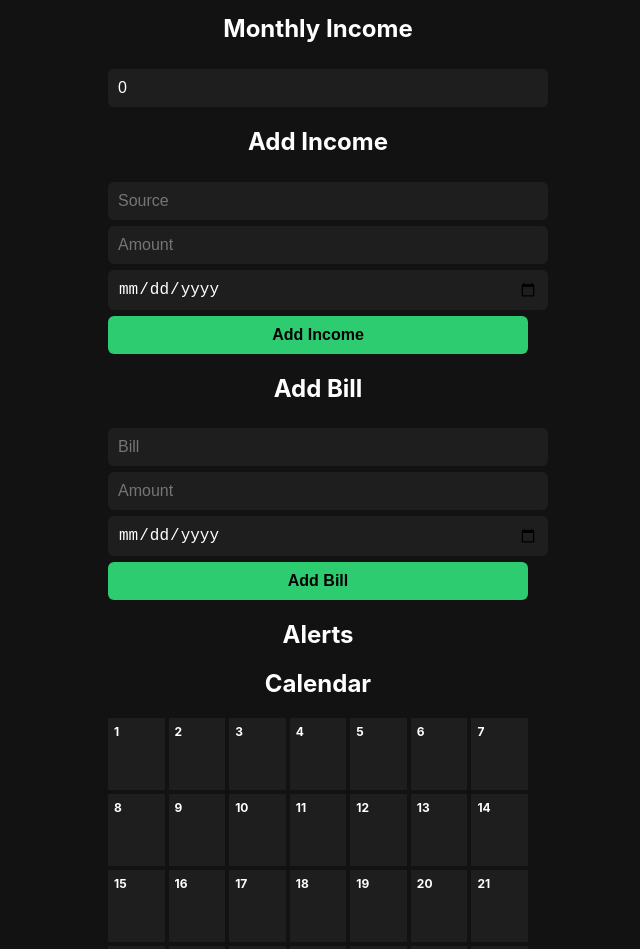
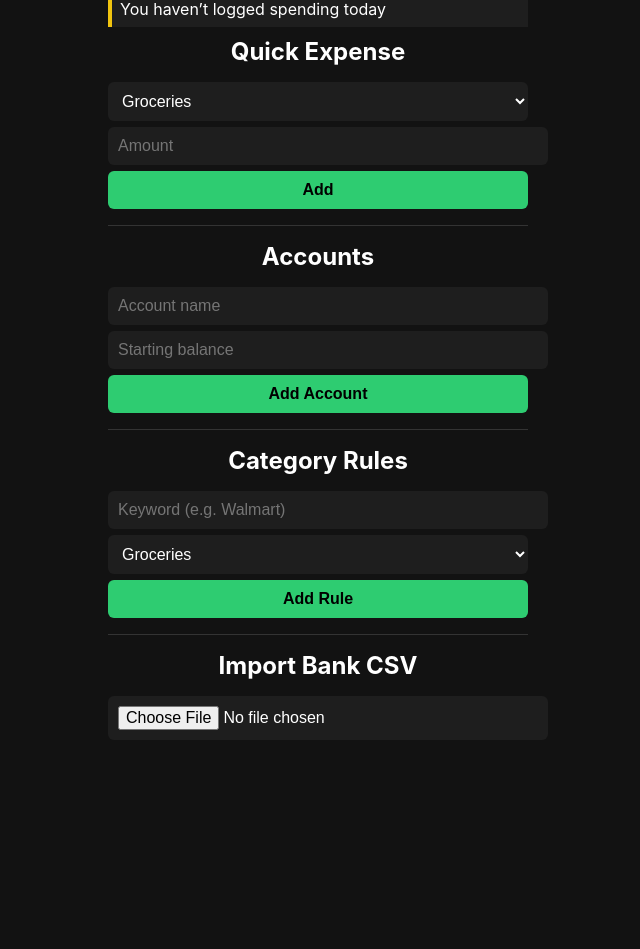
Before and after one commit to stephensullivan33/budget-app, a plain HTML site: page index.html in a window 1280 px wide. Shown: the part 84-1033 px from the top of the page, without its empty margins (322-962 px from the left). After the commit the page ends 840 px from the top, so only its background shows below. Drawn offline with Linux system fonts and the light colour scheme.

Commit message:
index.html

```diff
--- a/index.html
+++ b/index.html
@@ -6,152 +6,145 @@
 <title>Budget</title>
 
 <style>
-body {
-  margin:0;
-  font-family:-apple-system,BlinkMacSystemFont,sans-serif;
-  background:#121212;
-  color:#fff;
-}
-.container {
-  padding:16px;
-  max-width:420px;
-  margin:auto;
-}
-h1,h2 {
-  text-align:center;
-}
-input,select,button {
-  width:100%;
-  padding:10px;
-  margin-top:6px;
-  border-radius:6px;
-  border:none;
-  font-size:16px;
-}
-input,select {
-  background:#1e1e1e;
-  color:#fff;
-}
-button {
-  background:#2ecc71;
-  color:#000;
-  font-weight:bold;
-}
-.bill { color:#e74c3c; }
-.income { color:#2ecc71; }
-.calendar {
-  display:grid;
-  grid-template-columns:repeat(7,1fr);
-  gap:4px;
-  margin-top:10px;
-}
-.day {
-  background:#1e1e1e;
-  padding:6px;
-  min-height:60px;
-  font-size:12px;
-}
-.alert {
-  background:#333;
-  padding:8px;
-  border-left:4px solid #e74c3c;
-  margin-top:8px;
-}
+body{margin:0;font-family:-apple-system,BlinkMacSystemFont,sans-serif;background:#121212;color:#fff}
+.container{padding:16px;max-width:420px;margin:auto}
+h1,h2,h3{text-align:center;margin:10px 0}
+button,input,select{width:100%;padding:10px;margin-top:6px;border-radius:6px;border:none;font-size:16px}
+button{background:#2ecc71;color:#000;font-weight:bold}
+input,select{background:#1e1e1e;color:#fff}
+.card{background:#1e1e1e;padding:10px;border-radius:6px;margin-top:6px}
+.row{display:flex;justify-content:space-between;align-items:center}
+.bill{color:#e74c3c}
+.income{color:#2ecc71}
+.alert{background:#1e1e1e;border-left:4px solid #f1c40f;padding:8px;margin-top:8px}
+.small{font-size:12px;opacity:.8}
+hr{border:none;border-top:1px solid #333;margin:16px 0}
 </style>
 </head>
 
 <body>
 <div class="container">
-<h1>Monthly Budget</h1>
 
-<h2>Monthly Income</h2>
-<input type="number" id="income">
+<h1>Dashboard</h1>
 
-<h2>Add Income</h2>
-<input id="incName" placeholder="Source">
-<input id="incAmount" type="number" placeholder="Amount">
-<input id="incDate" type="date">
-<button onclick="addIncome()">Add Income</button>
+<div id="dailyAlert"></div>
 
-<h2>Add Bill</h2>
-<input id="billName" placeholder="Bill">
-<input id="billAmount" type="number" placeholder="Amount">
-<input id="billDate" type="date">
-<button onclick="addBill()">Add Bill</button>
+<h2>Quick Expense</h2>
+<select id="qCat">
+  <option>Groceries</option>
+  <option>Gas</option>
+  <option>Misc</option>
+</select>
+<input id="qAmt" type="number" placeholder="Amount">
+<button onclick="quickExpense()">Add</button>
 
-<h2>Alerts</h2>
-<div id="alerts"></div>
+<hr>
 
-<h2>Calendar</h2>
-<div class="calendar" id="calendar"></div>
+<h2>Accounts</h2>
+<input id="accName" placeholder="Account name">
+<input id="accBal" type="number" placeholder="Starting balance">
+<button onclick="addAccount()">Add Account</button>
+<div id="accounts"></div>
 
-<button onclick="exportCalendar()">Export to iOS Calendar</button>
+<hr>
+
+<h2>Category Rules</h2>
+<input id="ruleKey" placeholder="Keyword (e.g. Walmart)">
+<select id="ruleCat">
+  <option>Groceries</option>
+  <option>Gas</option>
+  <option>Subscriptions</option>
+  <option>Misc</option>
+</select>
+<button onclick="addRule()">Add Rule</button>
+<div id="rules"></div>
+
+<hr>
+
+<h2>Import Bank CSV</h2>
+<input type="file" accept=".csv" onchange="importCSV(this.files[0])">
+
 </div>
 
 <script>
-let bills = JSON.parse(localStorage.getItem('bills'))||[];
-let incomes = JSON.parse(localStorage.getItem('incomes'))||[];
+const today=new Date().toISOString().slice(0,10)
 
-function addBill(){
-  bills.push({name:billName.value,amount:+billAmount.value,date:billDate.value});
-  localStorage.setItem('bills',JSON.stringify(bills));
-  render();
+let expenses=JSON.parse(localStorage.getItem('expenses'))||[]
+let accounts=JSON.parse(localStorage.getItem('accounts'))||[]
+let rules=JSON.parse(localStorage.getItem('rules'))||[]
+
+function quickExpense(){
+  if(!qAmt.value) return
+  expenses.push({amount:+qAmt.value,category:qCat.value,date:today})
+  localStorage.setItem('expenses',JSON.stringify(expenses))
+  qAmt.value=''
+  localStorage.setItem('lastEntry',today)
+  render()
 }
 
-function addIncome(){
-  incomes.push({name:incName.value,amount:+incAmount.value,date:incDate.value});
-  localStorage.setItem('incomes',JSON.stringify(incomes));
-  render();
+function addAccount(){
+  if(!accName.value||!accBal.value) return
+  accounts.push({name:accName.value,balance:+accBal.value})
+  localStorage.setItem('accounts',JSON.stringify(accounts))
+  accName.value=accBal.value=''
+  render()
+}
+
+function addRule(){
+  if(!ruleKey.value) return
+  rules.push({key:ruleKey.value.toLowerCase(),cat:ruleCat.value})
+  localStorage.setItem('rules',JSON.stringify(rules))
+  ruleKey.value=''
+  render()
+}
+
+function importCSV(file){
+  const reader=new FileReader()
+  reader.onload=e=>{
+    const lines=e.target.result.split('\n')
+    lines.slice(1).forEach(l=>{
+      const cols=l.split(',')
+      if(cols.length<3) return
+      const desc=cols[1].toLowerCase()
+      const amt=Math.abs(Number(cols[2]))
+      let cat='Misc'
+      rules.forEach(r=>{if(desc.includes(r.key)) cat=r.cat})
+      expenses.push({amount:amt,category:cat,date:cols[0]})
+    })
+    localStorage.setItem('expenses',JSON.stringify(expenses))
+    render()
+  }
+  reader.readAsText(file)
 }
 
 function render(){
-  const cal=document.getElementById('calendar');
-  const alerts=document.getElementById('alerts');
-  cal.innerHTML='';
-  alerts.innerHTML='';
+  // Daily reminder
+  const last=localStorage.getItem('lastEntry')
+  dailyAlert.innerHTML= last!==today
+    ? `<div class="alert">You haven’t logged spending today</div>`:'';
 
-  const now=new Date();
-  const year=now.getFullYear();
-  const month=now.getMonth();
-  const first=new Date(year,month,1);
-  const start=first.getDay();
-  const days=new Date(year,month+1,0).getDate();
+  // Accounts
+  accountsDiv.innerHTML=''
+  accounts.forEach(a=>{
+    const spent=expenses.reduce((t,e)=>t+e.amount,0)
+    accountsDiv.innerHTML+=`
+      <div class="card row">
+        <span>${a.name}</span>
+        <strong>$${(a.balance-spent).toFixed(2)}</strong>
+      </div>`
+  })
 
-  for(let i=0;i<start;i++) cal.innerHTML+='<div></div>';
-
-  for(let d=1;d<=days;d++){
-    const dateStr=`${year}-${String(month+1).padStart(2,'0')}-${String(d).padStart(2,'0')}`;
-    let html=`<div class="day"><strong>${d}</strong>`;
-    bills.filter(b=>b.date===dateStr).forEach(b=>{
-      html+=`<div class="bill">${b.name}</div>`;
-      if((new Date(b.date)-now)/(86400000)<=3){
-        alerts.innerHTML+=`<div class="alert">Bill due soon: ${b.name}</div>`;
-      }
-    });
-    incomes.filter(i=>i.date===dateStr).forEach(i=>{
-      html+=`<div class="income">${i.name}</div>`;
-    });
-    html+='</div>';
-    cal.innerHTML+=html;
-  }
+  // Rules
+  rulesDiv.innerHTML=''
+  rules.forEach(r=>{
+    rulesDiv.innerHTML+=`<div class="small">${r.key} → ${r.cat}</div>`
+  })
 }
 
-function exportCalendar(){
-  let ics='BEGIN:VCALENDAR\nVERSION:2.0\n';
-  [...bills.map(b=>({...b,type:'Bill'})),...incomes.map(i=>({...i,type:'Income'}))]
-    .forEach(e=>{
-      ics+=`BEGIN:VEVENT\nSUMMARY:${e.type}: ${e.name}\nDTSTART:${e.date.replace(/-/g,'')}T090000\nEND:VEVENT\n`;
-    });
-  ics+='END:VCALENDAR';
-  const blob=new Blob([ics],{type:'text/calendar'});
-  const a=document.createElement('a');
-  a.href=URL.createObjectURL(blob);
-  a.download='budget.ics';
-  a.click();
-}
+const accountsDiv=document.getElementById('accounts')
+const rulesDiv=document.getElementById('rules')
 
-document.getElementById('income').value=localStorage.getItem('income')||0;
-render();
+render()
 </script>
 </body>
 </html>
```
